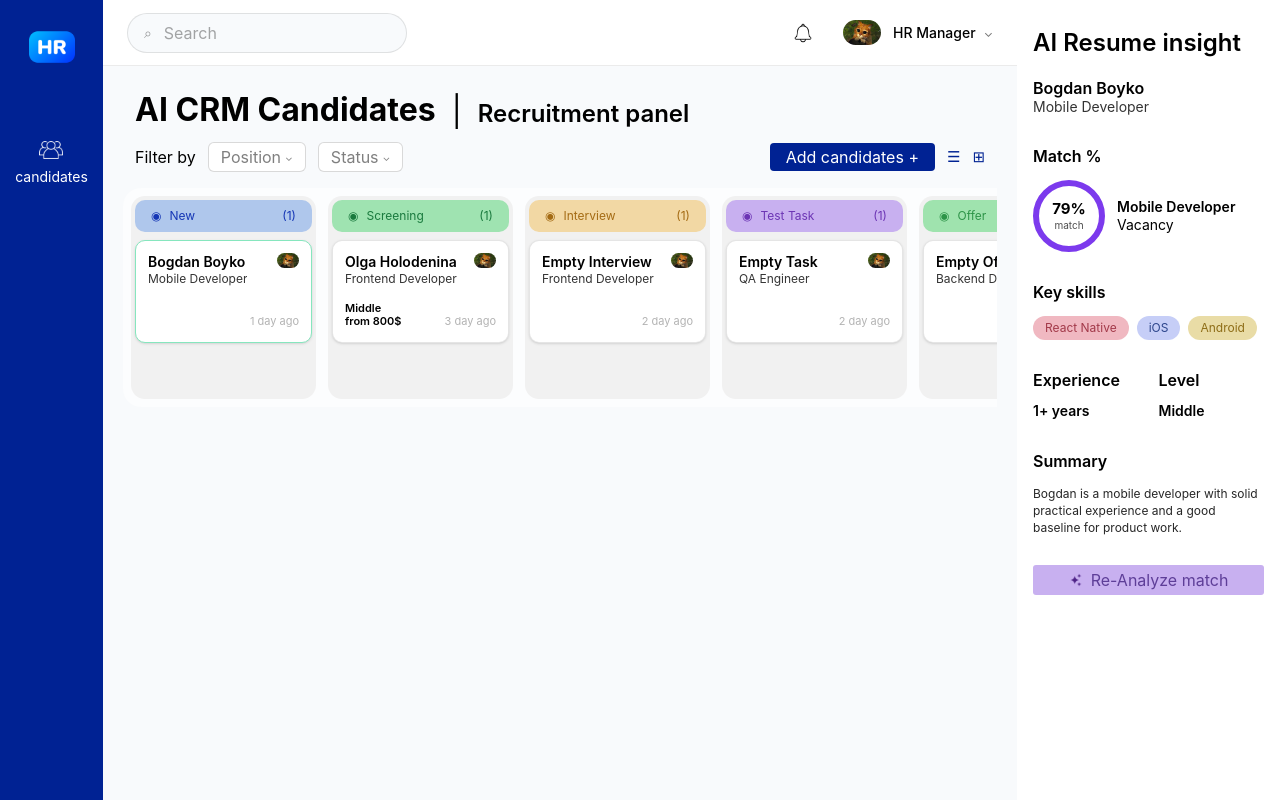
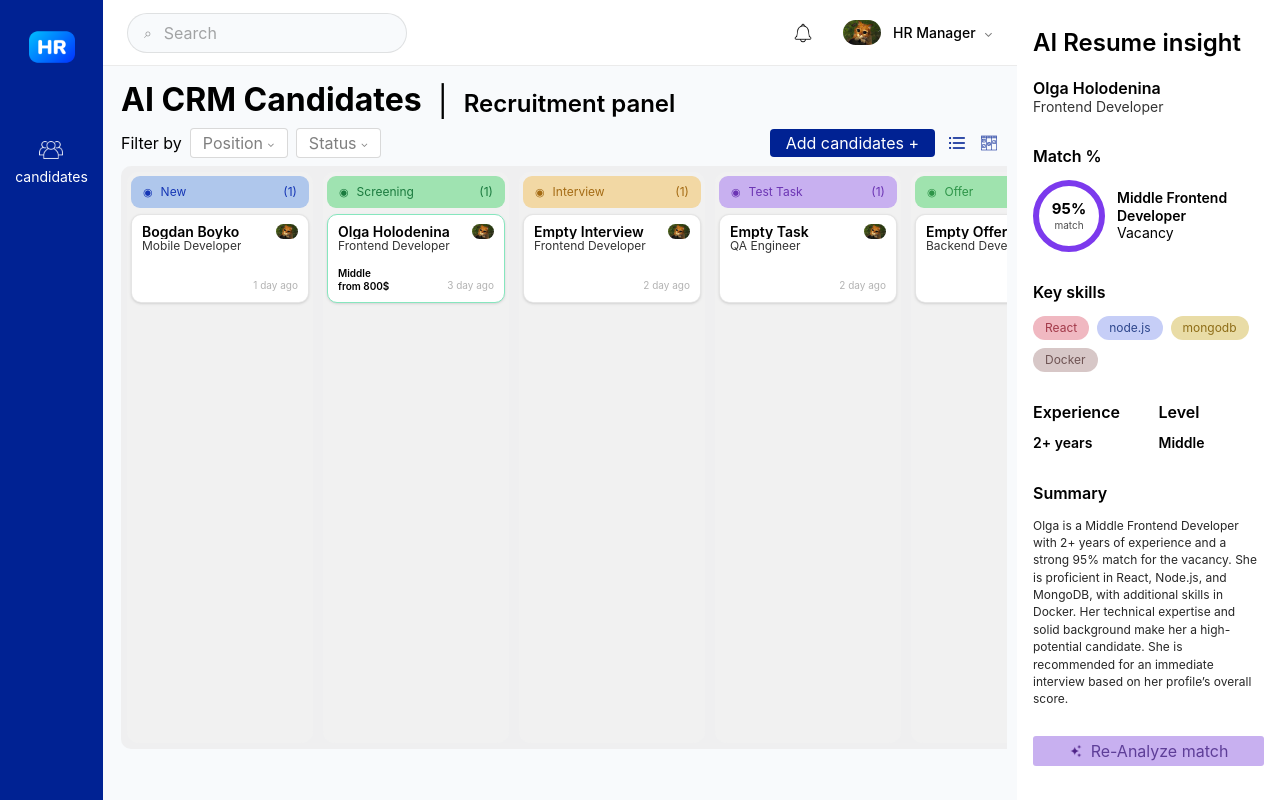
Before and after one commit to AnastasiiaBodnar/hr-ai-cmr-web, a Next.js app: page /candidates in a window 1280 px wide. Built offline with nearby package versions, Linux system fonts and the light colour scheme.

Commit message:
corrected kanban sizes, changed icons, changed the appearance of the board itself

```diff
--- a/app/candidates/page.js
+++ b/app/candidates/page.js
@@ -8,7 +8,7 @@ import CandidateInsightPanel from "@/app/components/recruitment/CandidateInsight
 import { mockCandidates } from "@/lib/mocks/candidates";
 
 export default function CandidatesPage() {
-    const [selectedCandidateId, setSelectedCandidateId] = useState(mockCandidates[0]?.id);
+    const [selectedCandidateId, setSelectedCandidateId] = useState("2");
 
     const selectedCandidate = useMemo(() => {
         return (
--- a/app/components/recruitment/CandidateCard.js
+++ b/app/components/recruitment/CandidateCard.js
@@ -5,18 +5,18 @@ export default function CandidateCard({ candidate, isSelected, onSelect }) {
         <button
             type="button"
             onClick={() => onSelect(candidate.id)}
-            className={`w-full rounded-[10px] border bg-white px-3 py-3 text-left shadow-sm transition ${
+            className={`w-full rounded-[10px] border bg-white px-[10px] py-[9px] text-left shadow-sm transition ${
                 isSelected
                     ? "border-[#86E6BE] shadow-[0_2px_8px_rgba(16,185,129,0.15)]"
                     : "border-black/10"
             }`}
         >
-            <div className="mb-2 flex items-start justify-between gap-2">
+            <div className="mb-[10px] flex items-start justify-between gap-2">
                 <div className="min-w-0">
-                    <p className="truncate text-[14px] font-semibold leading-tight text-black">
+                    <p className="truncate text-[14px] font-semibold leading-[1.1] text-black">
                         {candidate.fullName}
                     </p>
-                    <p className="truncate text-[12px] leading-tight text-black/80">
+                    <p className="truncate text-[12px] leading-[1.15] text-black/80">
                         {candidate.position}
                     </p>
                 </div>
@@ -30,21 +30,21 @@ export default function CandidateCard({ candidate, isSelected, onSelect }) {
                 />
             </div>
 
-            <div className="mt-4 flex items-end justify-between gap-2">
-                <div className="min-h-[28px]">
+            <div className="mt-[14px] flex items-end justify-between gap-2">
+                <div className="min-h-[26px]">
                     {candidate.level ? (
                         <>
-                            <p className="text-[11px] font-semibold leading-tight text-black">
+                            <p className="text-[10px] font-semibold leading-tight text-black">
                                 {candidate.level}
                             </p>
-                            <p className="text-[11px] font-semibold leading-tight text-black">
+                            <p className="text-[10px] font-semibold leading-tight text-black">
                                 from 800$
                             </p>
                         </>
                     ) : null}
                 </div>
 
-                <p className="caption-text text-[11px] text-black/30">{candidate.createdAt}</p>
+                <p className="caption-text text-[10px] text-black/30">{candidate.createdAt}</p>
             </div>
         </button>
     );
--- a/app/components/recruitment/CandidateColumn.js
+++ b/app/components/recruitment/CandidateColumn.js
@@ -9,18 +9,18 @@ export default function CandidateColumn({
                                             onSelectCandidate,
                                         }) {
     return (
-        <section className="w-[185px] shrink-0 rounded-[14px] bg-[#F1F1F1] p-[4px]">
+        <section className="w-[186px] shrink-0 rounded-[12px] bg-[#F1F1F1] p-[4px]">
             <div
-                className={`mb-2 flex h-[32px] items-center justify-between rounded-[10px] px-4 text-[12px] font-normal ${headerClassName}`}
+                className={`mb-[6px] flex h-[32px] items-center justify-between rounded-[9px] px-[12px] text-[12px] font-normal ${headerClassName}`}
             >
                 <div className="flex items-center gap-2">
-                    <span className="text-[12px]">◉</span>
+                    <span className="text-[11px]">◉</span>
                     <span>{title}</span>
                 </div>
                 <span>({count})</span>
             </div>
 
-            <div className="flex min-h-[155px] flex-col gap-2">
+            <div className="flex min-h-[150px] flex-col gap-[6px]">
                 {candidates.length ? (
                     candidates.map((candidate) => (
                         <CandidateCard
@@ -31,7 +31,7 @@ export default function CandidateColumn({
                         />
                     ))
                 ) : (
-                    <div className="flex min-h-[128px] items-center justify-center rounded-[10px] bg-[#F8F8F8] text-[14px] text-black/25">
+                    <div className="flex min-h-[126px] items-center justify-center rounded-[10px] bg-[#F8F8F8] text-[14px] text-black/25">
                         empty
                     </div>
                 )}
--- a/app/components/recruitment/CandidatesBoard.js
+++ b/app/components/recruitment/CandidatesBoard.js
@@ -1,3 +1,4 @@
+import Image from "next/image";
 import { CANDIDATE_STATUSES } from "@/lib/constants/candidate-statuses";
 import CandidateColumn from "./CandidateColumn";
 
@@ -7,8 +8,8 @@ export default function CandidatesBoard({
                                             onSelectCandidate,
                                         }) {
     return (
-        <main className="flex-1 bg-background px-5 py-5">
-            <div className="mb-4 flex items-end gap-4 px-3 pt-2">
+        <main className="flex-1 bg-background px-[10px] py-[12px]">
+            <div className="mb-3 flex items-end gap-4 px-[8px] pt-[6px]">
                 <h1 className="text-[32px] font-bold leading-none text-black">
                     AI CRM Candidates
                 </h1>
@@ -18,16 +19,16 @@ export default function CandidatesBoard({
                 </h2>
             </div>
 
-            <div className="mb-4 flex items-center justify-between px-3">
-                <div className="flex items-center gap-3">
+            <div className="mb-2 flex items-center justify-between px-[8px]">
+                <div className="flex items-center gap-2">
                     <span className="text-[16px] font-normal text-black">Filter by</span>
 
-                    <button className="flex h-[30px] items-center rounded-md border border-black/15 bg-white px-3 text-[13px] text-black/50">
+                    <button className="flex h-[30px] items-center rounded-[4px] border border-black/15 bg-white px-3 text-[13px] text-black/50">
                         Position
                         <span className="ml-1 text-[10px]">⌄</span>
                     </button>
 
-                    <button className="flex h-[30px] items-center rounded-md border border-black/15 bg-white px-3 text-[13px] text-black/50">
+                    <button className="flex h-[30px] items-center rounded-[4px] border border-black/15 bg-white px-3 text-[13px] text-black/50">
                         Status
                         <span className="ml-1 text-[10px]">⌄</span>
                     </button>
@@ -37,13 +38,36 @@ export default function CandidatesBoard({
                     <button className="h-[28px] rounded-[4px] bg-primary px-4 text-[13px] font-normal text-white">
                         Add candidates +
                     </button>
-                    <span className="text-[15px] text-primary">☰</span>
-                    <span className="text-[15px] text-primary">⊞</span>
+
+                    <button
+                        type="button"
+                        className="flex h-[20px] w-[20px] items-center justify-center"
+                    >
+                        <Image
+                            src="/icons/list.png"
+                            alt="List view"
+                            width={16}
+                            height={16}
+                        />
+                    </button>
+
+                    <button
+                        type="button"
+                        className="flex h-[20px] w-[20px] items-center justify-center"
+                    >
+                        <Image
+                            src="/icons/kanban.png"
+                            alt="Kanban view"
+                            width={16}
+                            height={16}
+                        />
+                    </button>
                 </div>
             </div>
 
-            <div className="overflow-x-auto">
-                <div className="flex min-w-max gap-3 rounded-[18px] bg-white/50 p-2">
+            <div className="overflow-x-auto px-[8px]">
+                <div className="h-[583px] w-[1050px] rounded-[10px] bg-[#EAEAEAA3] p-[6px]">
+                    <div className="flex h-full min-w-max gap-[10px]">
                         {CANDIDATE_STATUSES.map((status) => {
                             const items = candidates.filter(
                                 (candidate) => candidate.status === status.key
@@ -63,6 +87,7 @@ export default function CandidatesBoard({
                         })}
                     </div>
                 </div>
+            </div>
         </main>
     );
 }
```
Also changed, not shown: public/icons/kanban.png (added), public/icons/list.png (added). Lines whose indentation alone changed are shown as unchanged.
